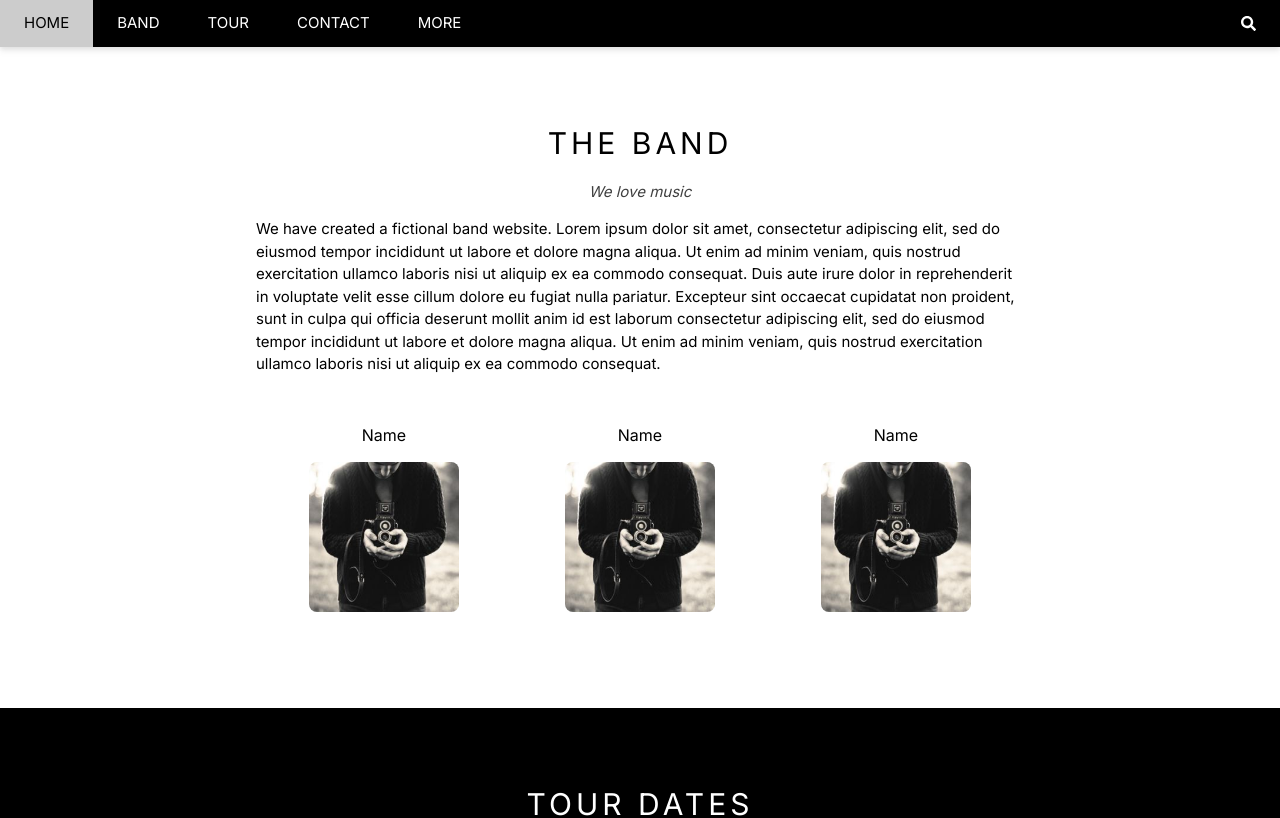
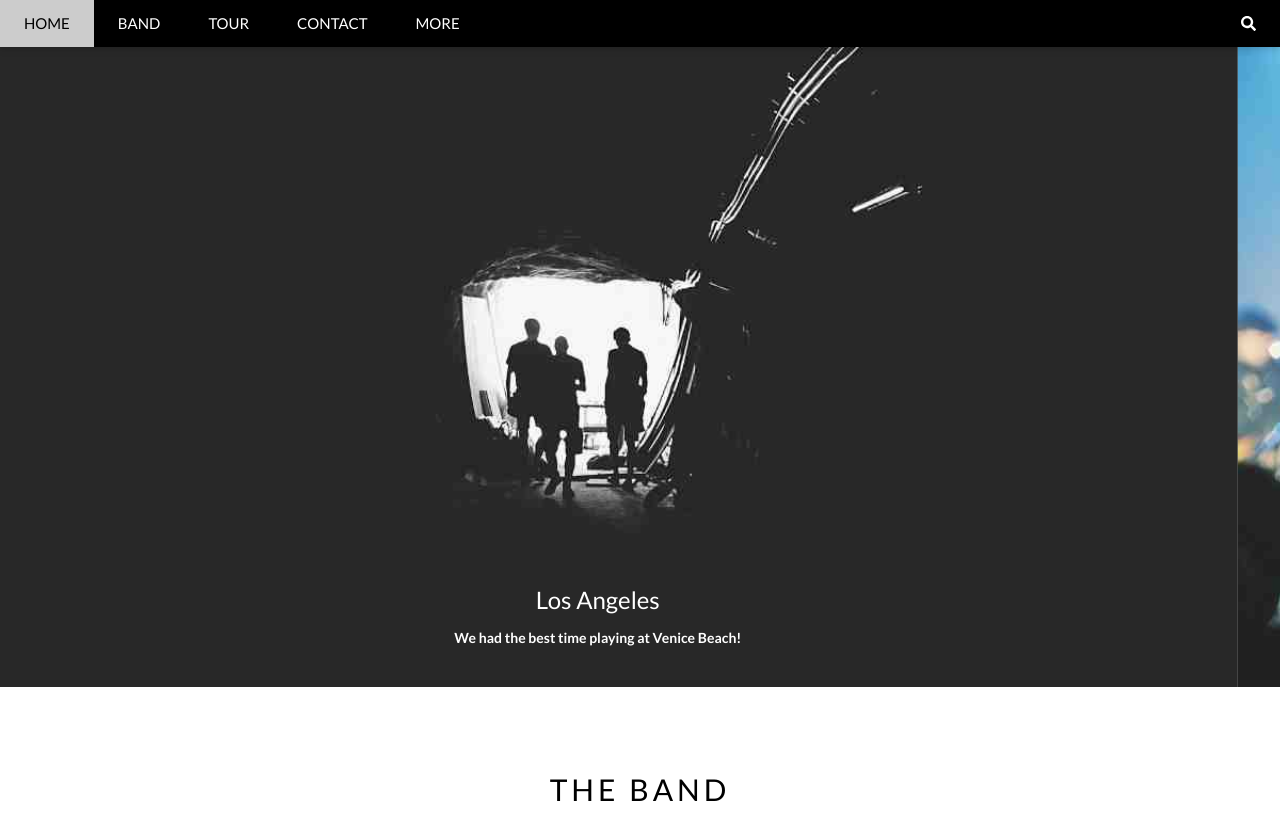
Before and after one commit to malvz22/the-band-next, a Next.js app: page / in a window 1280 px wide. Shown: the top 818 px of the page. Built offline with nearby package versions, Linux system fonts and the light colour scheme.

Commit message:
hero carousel, new font

```diff
--- a/package.json
+++ b/package.json
@@ -14,12 +14,15 @@
     "next": "14.1.3",
     "react": "^18",
     "react-dom": "^18",
-    "react-icons": "^5.0.1"
+    "react-icons": "^5.0.1",
+    "react-slick": "^0.30.2",
+    "slick-carousel": "^1.8.1"
   },
   "devDependencies": {
     "@types/node": "^20",
     "@types/react": "^18",
     "@types/react-dom": "^18",
+    "@types/react-slick": "^0.23.13",
     "autoprefixer": "^10.0.1",
     "eslint": "^8",
     "eslint-config-next": "14.1.3",
--- a/src/app/Components/Footer.tsx
+++ b/src/app/Components/Footer.tsx
@@ -30,7 +30,7 @@ export default function Footer() {
           />
           <FaLinkedin size={24} className="text-[#666666] hover:opacity-55" />
         </div>
-        <div className="flex flex-col md:flex-row gap-4 text-[15px] opacity-70">
+        <div className="flex flex-col text-center md:flex-row gap-4 text-[15px] opacity-70">
           <p>Home</p>
           <p>Band</p>
           <p>Tour</p>
--- a/src/app/Components/Hero.tsx
+++ b/src/app/Components/Hero.tsx
@@ -1,11 +1,24 @@
 /* eslint-disable react/no-unescaped-entities */
-`use client`;
+"use client";
 import Image from "next/image";
+import Slider from "react-slick";
+import "slick-carousel/slick/slick.css";
+import "slick-carousel/slick/slick-theme.css";
 
 export default function Hero() {
+  var settings = {
+    dots: false,
+    arrows: false,
+    infinite: true,
+    speed: 1000,
+    slidesToShow: 1,
+    slidesToScroll: 1,
+    autoplay: true,
+    autoplaySpeed: 3000,
+  };
   return (
     <>
-      <main className="relative flex h-[800px] w-[2000px] flex-col justify-center items-center">
+      {/* <main className="relative flex h-[800px] w-[2000px] flex-col justify-center items-center">
         <div className="absolute w-full h-full">
           <Image
             src={"/chicago.jpg"}
@@ -21,7 +34,38 @@ export default function Hero() {
             </p>
           </div>
         </div>
-      </main>
+      </main> */}
+      <div className="max-w-full w-[2000px] mx-auto">
+        <Slider {...settings}>
+          <div className="relative">
+            <Image src={"/chicago.jpg"} alt="chicago" width={2000} height={0} />
+            <div className="flex flex-col absolute text-white translate-x-[-50%] left-[50%] bottom-[1%] text-center px-[16px] py-[32px]">
+              <h1 className="text-2xl my-3">Chicago</h1>
+              <p className="text-sm font-bold">
+                Thank you, Chicago - A night we won't forget.
+              </p>
+            </div>
+          </div>
+          <div className="relative">
+            <Image src={"/la.jpg"} alt="los angeles" width={2000} height={0} />
+            <div className="flex flex-col absolute text-white translate-x-[-50%] left-[50%] bottom-[1%] text-center px-[16px] py-[32px]">
+              <h1 className="text-2xl my-3">Los Angeles</h1>
+              <p className="text-sm font-bold">
+                We had the best time playing at Venice Beach!
+              </p>
+            </div>
+          </div>
+          <div className="relative">
+            <Image src={"/ny.jpg"} alt="new york" width={2000} height={0} />
+            <div className="flex flex-col absolute text-white translate-x-[-50%] left-[50%] bottom-[1%] text-center px-[16px] py-[32px]">
+              <h1 className="text-2xl my-3">New York</h1>
+              <p className="text-sm font-bold">
+                The atmosphere in New York is vibrant!
+              </p>
+            </div>
+          </div>
+        </Slider>
+      </div>
     </>
   );
 }
--- a/src/app/layout.tsx
+++ b/src/app/layout.tsx
@@ -1,10 +1,14 @@
 import type { Metadata } from "next";
-import { Inter } from "next/font/google";
+import { Inter, Lato } from "next/font/google";
 import "./globals.css";
 import Navbar from "./Components/Navbar";
 import Footer from "./Components/Footer";
 
 const inter = Inter({ subsets: ["latin"] });
+const lato = Lato({
+  subsets: ["latin"],
+  weight: ["100", "300", "400", "700", "900"],
+});
 
 export const metadata: Metadata = {
   title: "Create Next App",
@@ -18,7 +22,7 @@ export default function RootLayout({
 }>) {
   return (
     <html lang="en">
-      <body className={inter.className}>
+      <body className={lato.className}>
         <Navbar />
         {children}
         <Footer />
--- a/src/app/page.tsx
+++ b/src/app/page.tsx
@@ -8,6 +8,7 @@ import { Alert, Dropdown } from "flowbite-react";
 export default function Home() {
   return (
     <>
+      <Hero />
       <div className="max-w-[2000px] m-auto mx-auto">
         <section
           id="band-section"
```
Also changed, not shown: 1 other file (tests, documents, lock files or other folders).
